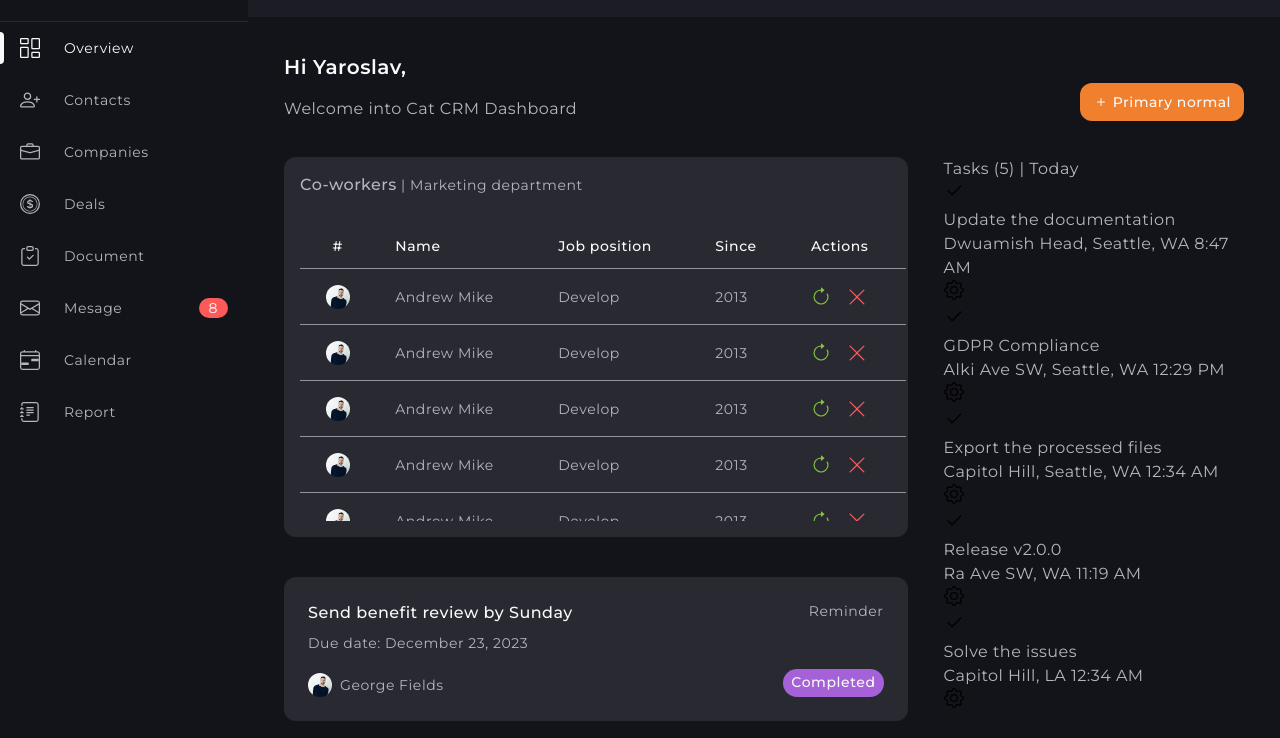
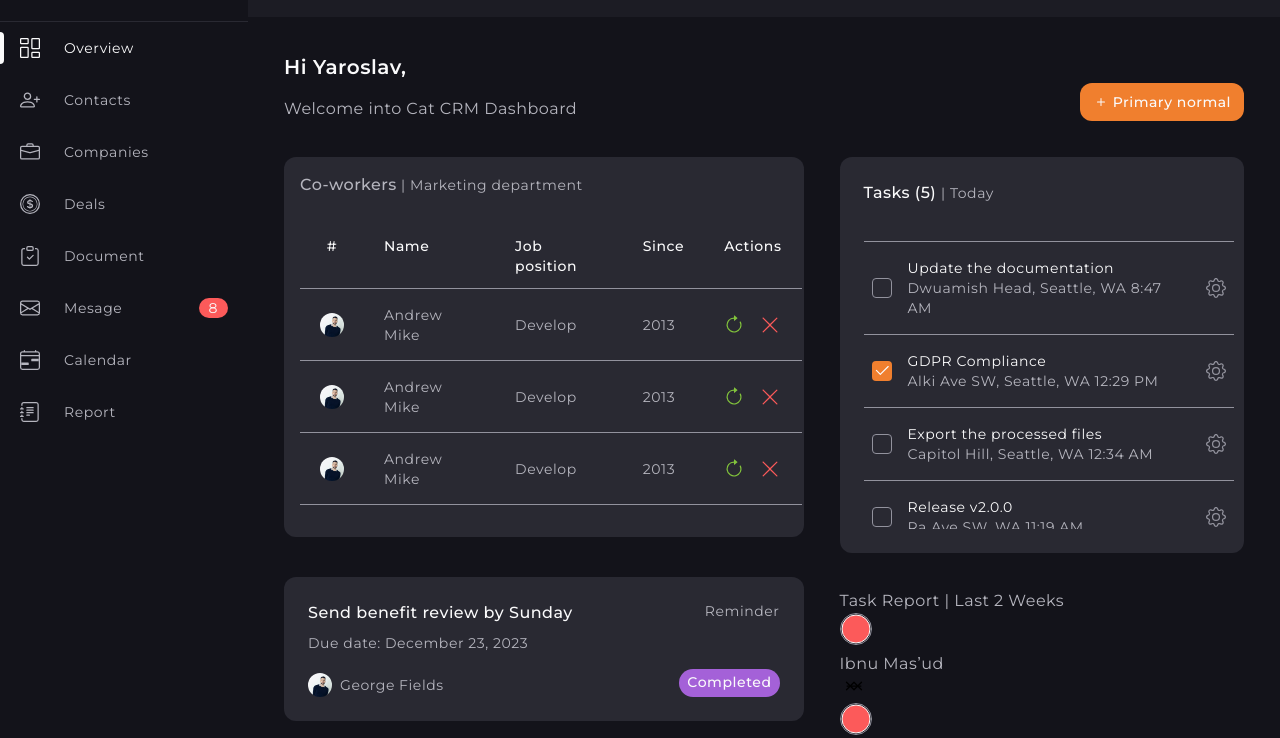
Before and after one commit to KristinaHranovska/sass-project, a plain HTML site: page index.html in a window 1280 px wide. Shown: the part 51-789 px from the top of the page. Drawn offline with Linux system fonts and the light colour scheme; a script that the page names is missing.

Commit message:
Deploying to gh-pages from @ KristinaHranovska/sass-project@63c5d5ec7deb08e597a2c5567e1e1b037547eed8 🚀

```diff
--- a/assets/index.css
+++ b/assets/index.css
@@ -161,14 +161,14 @@ body {
   letter-spacing: 0.03em;
 }
 
-.board-caption, .co-workers-table caption span, .co-workers-title span {
+.board-caption, .co-workers-table caption span, .co-workers-title span, .tasks-title span {
   font-size: 16px;
   font-weight: 500;
   line-height: 1.5;
   letter-spacing: 0.03em;
 }
 
-.board-details, .person-caption, .board-tag, .co-workers-table caption, .co-workers-table tbody, .co-workers-details, .co-workers-title, .search-input, .menu-btn, .menu-link {
+.board-details, .person-caption, .board-tag, .co-workers-table caption, .co-workers-table tbody, .co-workers-details, .co-workers-title, .search-input, .menu-btn, .menu-link, .tasks-title, .tasks-heading, .tasks-desc {
   font-size: 14px;
   font-weight: 400;
   line-height: 1.43;
@@ -182,7 +182,7 @@ body {
   letter-spacing: 0.04em;
 }
 
-.board-item {
+.board-item, .tasks {
   padding: 16px;
   border-radius: 12px;
 }
@@ -368,6 +368,108 @@ summary {
 
 .tasks {
   grid-area: tasks;
+  min-width: 340px;
+  max-height: 420px;
+  background-color: #292932;
+}
+
+.tasks-title {
+  margin-bottom: 36px;
+  color: #b5b5be;
+}
+.tasks-title span {
+  color: #fafafb;
+}
+
+.tasks-list {
+  max-height: 288px;
+  overflow: auto;
+}
+.tasks-list::-webkit-scrollbar {
+  width: 14px;
+}
+.tasks-list::-webkit-scrollbar-track {
+  background-color: transparent;
+  border-radius: 100px;
+}
+.tasks-list::-webkit-scrollbar-track:hover {
+  background-color: rgba(255, 255, 255, 0.3);
+}
+.tasks-list::-webkit-scrollbar-thumb {
+  background-color: #b5b5be;
+  background-clip: content-box;
+  border: 5px solid transparent;
+  border-radius: 100px;
+}
+.tasks-list::-webkit-scrollbar-thumb:hover {
+  background-color: #f07f2e;
+}
+
+.tasks-item {
+  display: flex;
+  align-items: center;
+  gap: 16px;
+  padding: 16px 8px;
+  border-top: 1px solid;
+  border-color: #92929d;
+}
+
+.tasks-checkbox {
+  flex-shrink: 0;
+  display: flex;
+  align-items: center;
+  justify-content: center;
+  width: 20px;
+  height: 20px;
+  cursor: pointer;
+}
+
+.tasks-checkbox-icon {
+  transition: 300ms ease;
+  transition-property: fill, background-color, border-color;
+  fill: transparent;
+  border: 1px solid;
+  border-color: #92929d;
+  border-radius: 4px;
+}
+.tasks-input:checked + .tasks-checkbox-icon {
+  fill: #fafafb;
+  background-color: #f07f2e;
+  border-color: transparent;
+}
+.tasks-input:focus-visible + .tasks-checkbox-icon {
+  outline: 2px solid;
+  outline-color: #92929d;
+  outline-offset: 2px;
+}
+
+.tasks-info {
+  flex-grow: 1;
+}
+
+.tasks-heading {
+  color: #fafafb;
+}
+
+.tasks-desc {
+  color: #b5b5be;
+}
+
+.tasks-btn {
+  transition: 300ms ease;
+  transition-property: outline;
+  width: 20px;
+  height: 20px;
+  color: #92929d;
+  border-radius: 50%;
+}
+.tasks-btn:focus-visible {
+  outline: 2px solid;
+  outline-color: rgba(146, 146, 157, 0.6);
+  outline-offset: 3px;
+}
+.tasks-btn-icon {
+  fill: currentColor;
 }
 
 .reports {
@@ -828,7 +930,7 @@ summary {
 }
 
 @media only screen and (min-width: 1200px) {
-  .board-item {
+  .board-item, .tasks {
     padding: 24px;
   }
   .page {
@@ -852,6 +954,9 @@ summary {
   }
   .page-title-accent {
     margin-bottom: 16px;
+  }
+  .tasks-list {
+    margin-right: -14px;
   }
   .logo {
     padding: 16px 20px;
```
